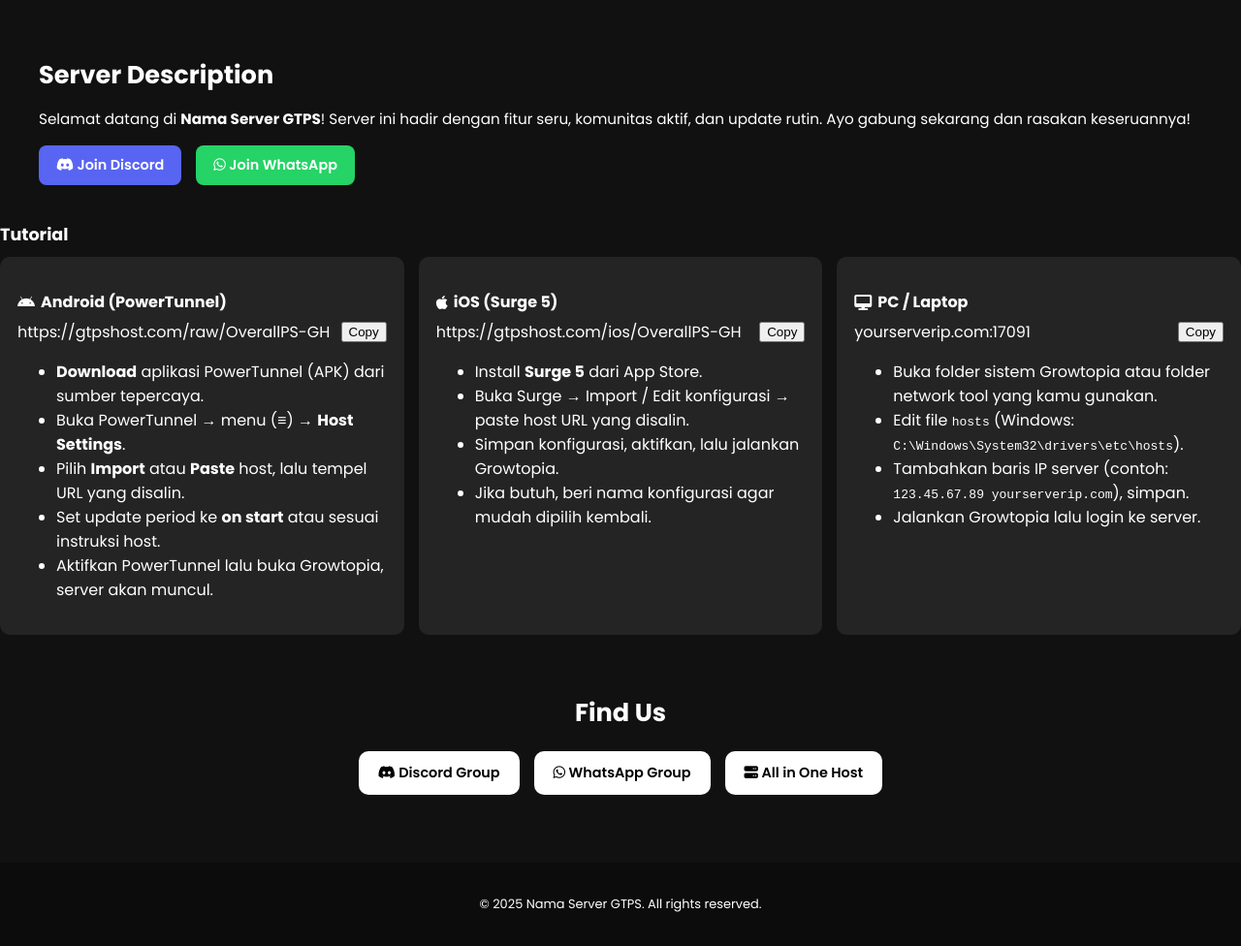
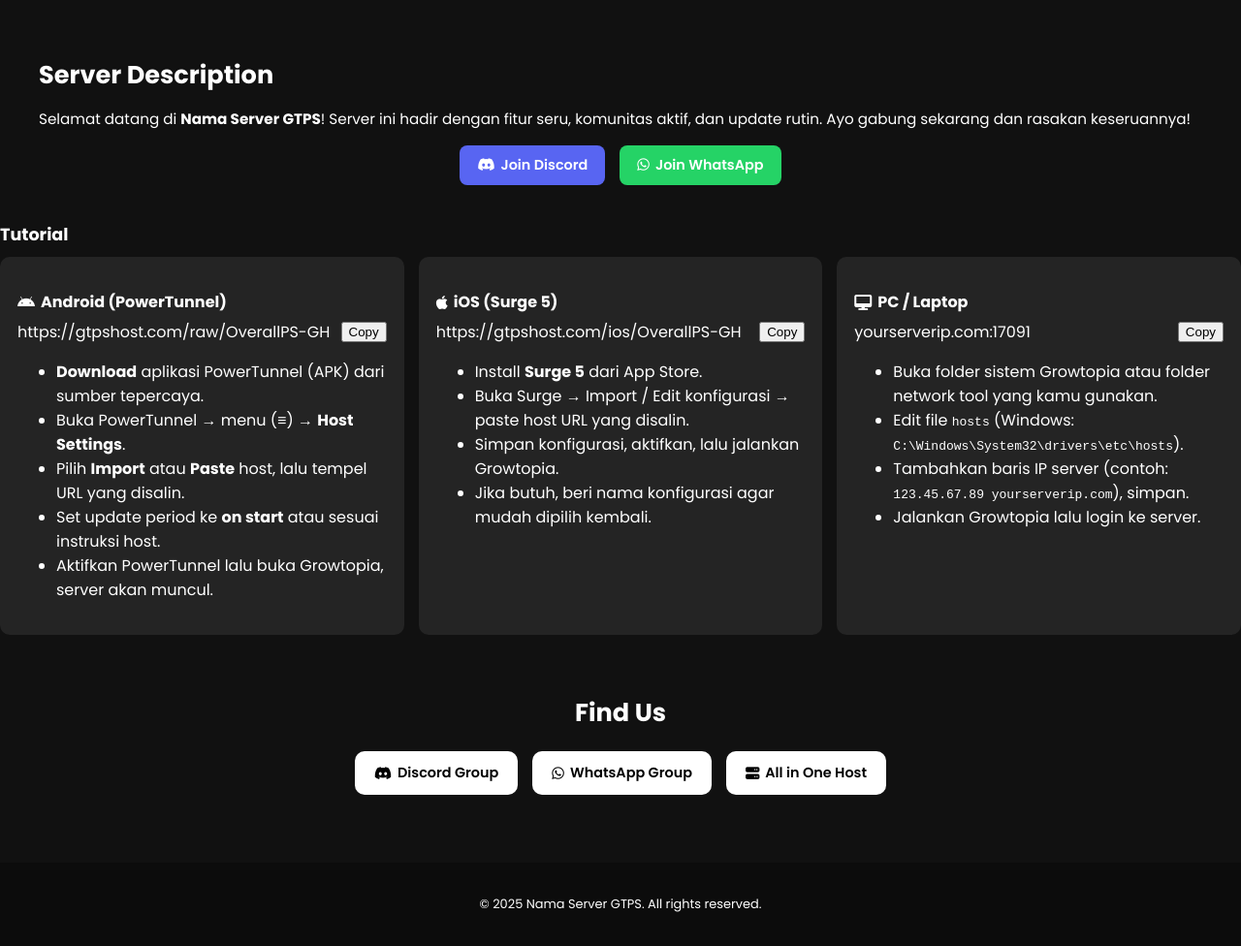
Before and after one commit to javscdid/osmcalvyn, a plain HTML site: page gtps.html in a window 1280 px wide. Shown: the part 126-1102 px from the top of the page at 97% size. Drawn offline with Linux system fonts and the light colour scheme.

Commit message:
Update style.css

```diff
--- a/style.css
+++ b/style.css
@@ -199,3 +199,59 @@ footer {
   background: rgba(0, 0, 0, 0.3);
   margin-top: 30px;
 }
+
+/* ====== UPDATE SOCIAL & FIND BUTTONS ====== */
+.social-buttons {
+  display: flex;
+  gap: 15px;
+  flex-wrap: wrap;
+  justify-content: center;
+}
+
+.btn {
+  display: inline-flex;
+  align-items: center;
+  gap: 6px;
+  padding: 10px 18px;
+  border-radius: 8px;
+  color: white;
+  font-weight: 600;
+  text-decoration: none;
+  transition: all 0.3s ease;
+  font-size: 0.9em;
+}
+
+.discord-btn { background-color: #5865F2; }
+.whatsapp-btn { background-color: #25D366; }
+
+.btn:hover {
+  transform: translateY(-2px);
+  opacity: 0.9;
+}
+
+.find-buttons {
+  display: flex;
+  justify-content: center;
+  gap: 15px;
+  flex-wrap: wrap;
+}
+
+.find-btn {
+  background: #fff;
+  color: #000;
+  padding: 12px 20px;
+  border-radius: 10px;
+  text-decoration: none;
+  font-weight: 600;
+  font-size: 0.9em;
+  transition: all 0.3s ease;
+  display: inline-flex;
+  align-items: center;
+  gap: 6px;
+}
+
+.find-btn:hover {
+  background: #ffd700;
+  color: #000;
+  transform: translateY(-2px);
+}
```
